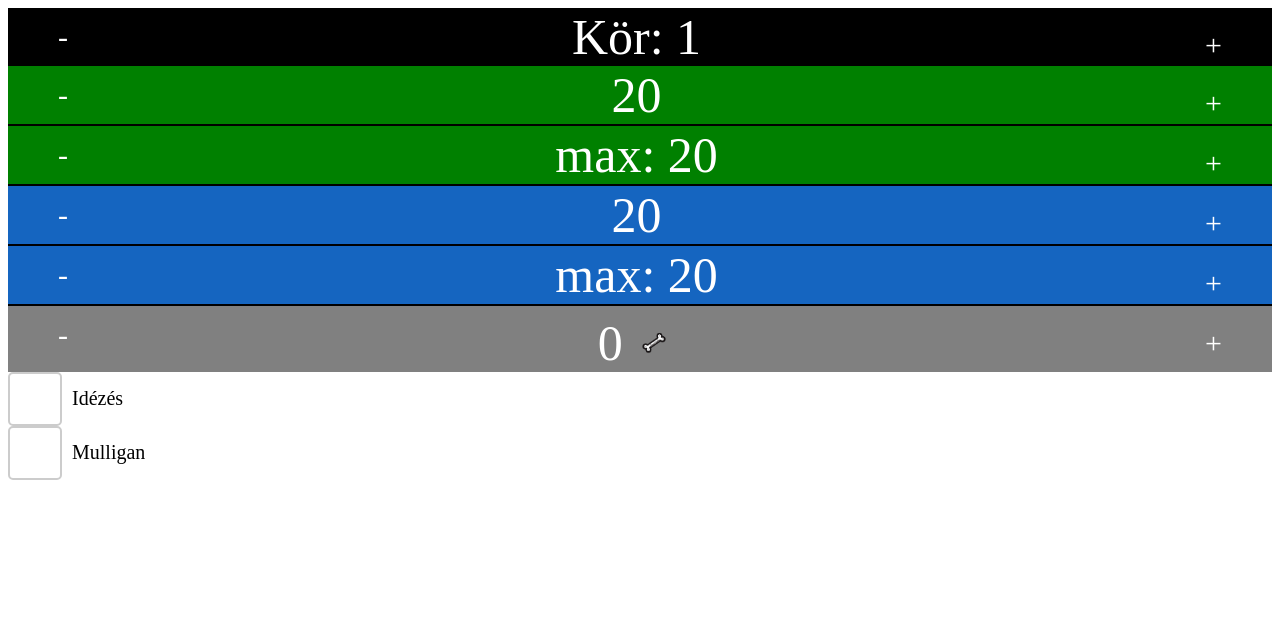
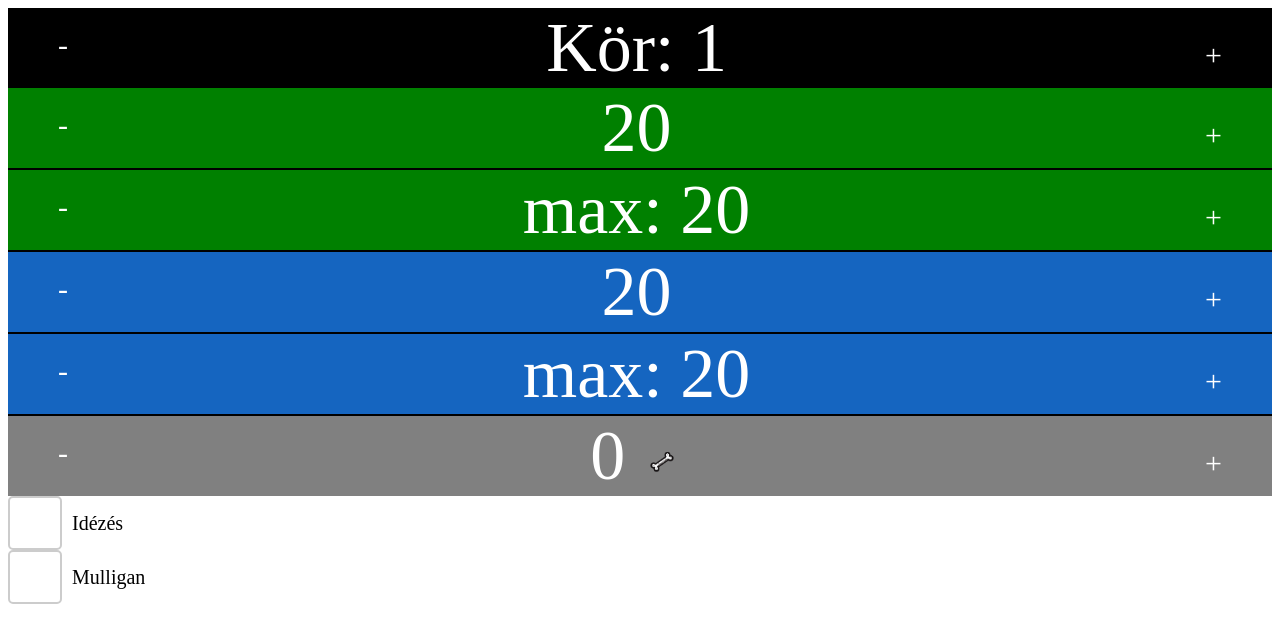
Before and after one commit to TheShatter9/hkkstats.github.io, a plain HTML site: page index.html in a window 1280 px wide. Drawn offline with Linux system fonts and the light colour scheme.

Commit message:
Add files via upload

```diff
--- a/index.html
+++ b/index.html
@@ -10,14 +10,14 @@
             width: 100%;
             background-color: green;
             text-align: center;
-            font-size: 50px;
+            font-size: 70px;
             color: white;
         }
 
         #maxEP {
             width: 100%;
             background-color: green;
-            font-size: 50px;
+            font-size: 70px;
             text-align: center;
             color: white;
             border-top: 2px black solid;
@@ -27,7 +27,7 @@
             width: 100%;
             background-color: rgb(21, 101, 192);
             text-align: center;
-            font-size: 50px;
+            font-size: 70px;
             color: white;
             border-top: 2px black solid;
         }
@@ -36,7 +36,7 @@
             width: 100%;
             background-color: rgb(21, 101, 192);
             text-align: center;
-            font-size: 50px;
+            font-size: 70px;
             color: white;
             border-top: 2px black solid;
         }
@@ -45,7 +45,7 @@
             width: 100%;
             background-color: grey;
             text-align: center;
-            font-size: 50px;
+            font-size: 70px;
             color: white;
             border-top: 2px black solid;
         }
@@ -55,7 +55,7 @@
             background-color: black;
             color: white;
             text-align: center;
-            font-size: 50px;
+            font-size: 70px;
         }
 
         #csontKep {
@@ -65,13 +65,13 @@
 
         .rendezoBal {
             float: left;
-            margin: 12px 0px 0px 50px;
+            margin: 20px 0px 0px 50px;
             color: white;
             font-size: 30px;
         }
 
         .rendezoJobb {
-            margin: 20px 50px 0 0;
+            margin: 30px 50px 0 0;
             font-size: 30px;
             color: white;
             float: right;
```
